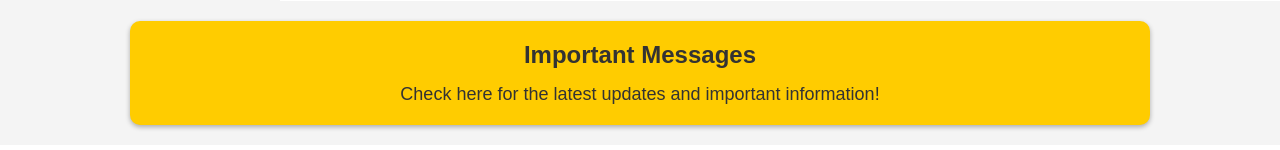
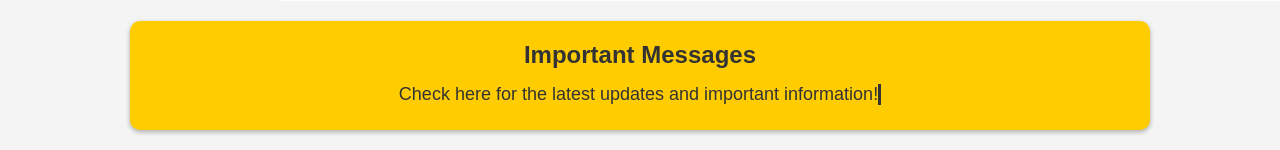
Before and after one commit to UVA-MLSys/Big-Data-Systems, a PHP site: page / in a window 1280 px wide. Shown: the part 943-1093 px from the top of the page. Run offline with PHP 8.4, Linux system fonts and the light colour scheme.

Commit message:
message is now animated

```diff
--- a/index.html
+++ b/index.html
@@ -43,7 +43,7 @@
     </div>
     <div class="important-messages">
         <h2>Important Messages</h2>
-        <p>Check here for the latest updates and important information!</p>
+        <p><span class="animated-text">Check here for the latest updates and important information!</span></p>
     </div>
 
     <div class="arrow left" onclick="prevPage()" id="leftArrow">&lt;</div>
--- a/style.css
+++ b/style.css
@@ -287,3 +287,17 @@ tr:nth-child(even) {
 .important-messages p {
     font-size: 18px; /* Font size for paragraph */
 }
+
+@keyframes typing {
+    from { width: 0; }
+    to { width: 100%; }
+}
+
+.animated-text {
+    display: inline-block;
+    overflow: hidden; /* Hide the text as it 'types' */
+    white-space: nowrap; /* Keep text in a single line */
+    animation: typing 3s steps(40, end); /* Apply typing animation */
+    border-right: 3px solid #333; /* Cursor-like effect */
+    box-sizing: border-box;
+}
```
